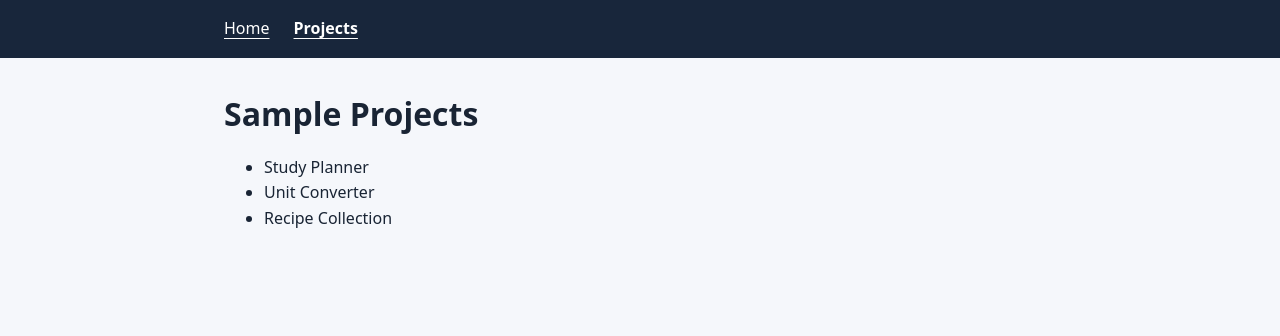
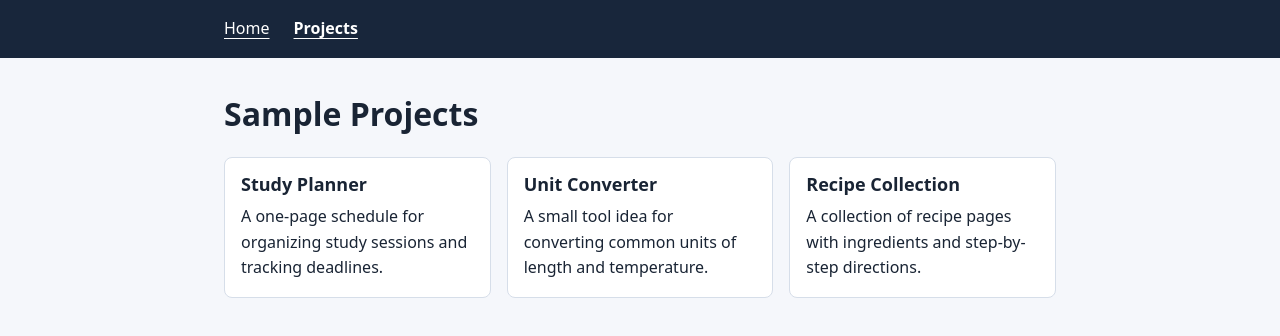
Before and after one commit to youssefelsherif12/portfolio-git-demo, a plain HTML site: page projects.html in a window 1280 px wide. Drawn offline with Linux system fonts and the light colour scheme.

Commit message:
Create portfolio feature layout

```diff
--- a/projects.html
+++ b/projects.html
@@ -15,11 +15,20 @@
   </header>
   <main>
     <h1>Sample Projects</h1>
-    <ul>
-      <li>Study Planner</li>
-      <li>Unit Converter</li>
-      <li>Recipe Collection</li>
-    </ul>
+    <section class="projects" aria-label="Project examples">
+      <article>
+        <h2>Study Planner</h2>
+        <p>A one-page schedule for organizing study sessions and tracking deadlines.</p>
+      </article>
+      <article>
+        <h2>Unit Converter</h2>
+        <p>A small tool idea for converting common units of length and temperature.</p>
+      </article>
+      <article>
+        <h2>Recipe Collection</h2>
+        <p>A collection of recipe pages with ingredients and step-by-step directions.</p>
+      </article>
+    </section>
   </main>
 </body>
 </html>
--- a/style.css
+++ b/style.css
@@ -39,3 +39,26 @@ h2 {
 p {
   max-width: 62ch;
 }
+
+.projects {
+  display: grid;
+  grid-template-columns: repeat(auto-fit, minmax(13rem, 1fr));
+  gap: 1rem;
+  margin-top: 1.5rem;
+}
+
+.projects article {
+  padding: 1rem;
+  background: #fff;
+  border: 1px solid #d6dee9;
+  border-radius: 0.5rem;
+}
+
+.projects h2 {
+  margin: 0 0 0.5rem;
+  font-size: 1.125rem;
+}
+
+.projects p {
+  margin: 0;
+}
```
